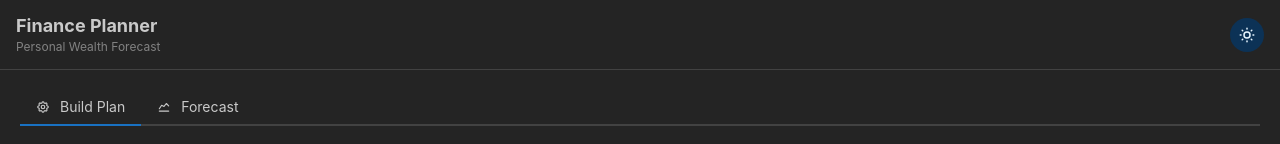
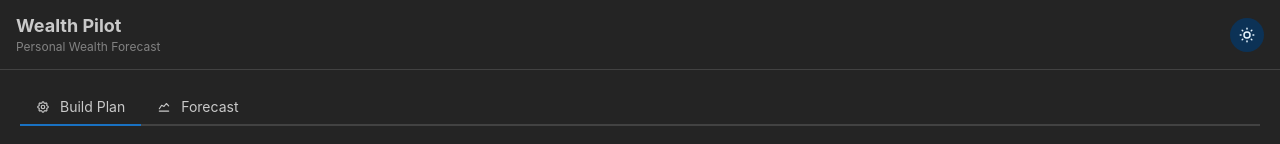
Before and after one commit to iamsuteerth/finance-planner, a React (Vite) app: page / in a window 1280 px wide. Shown: the top 144 px of the page. Built offline with nearby package versions, Linux system fonts and the light colour scheme.

Commit message:
Updated title and branding

```diff
--- a/index.html
+++ b/index.html
@@ -4,7 +4,7 @@
     <meta charset="UTF-8" />
     <link rel="icon" type="image/svg+xml" href="/favicon.svg" />
     <meta name="viewport" content="width=device-width, initial-scale=1.0" />
-    <title>Finance Planner</title>
+    <title>Wealth Pilot</title>
   </head>
   <body>
     <div id="root"></div>
--- a/src/components/layout/AppShell.tsx
+++ b/src/components/layout/AppShell.tsx
@@ -118,7 +118,7 @@ export default function PlannerShell({
                   order={4}
                   fw={700}
                 >
-                  Finance Planner
+                  Wealth Pilot
                 </Title>
 
                 <Text
```
Also changed, not shown: 1 other file (tests, documents, lock files or other folders).
